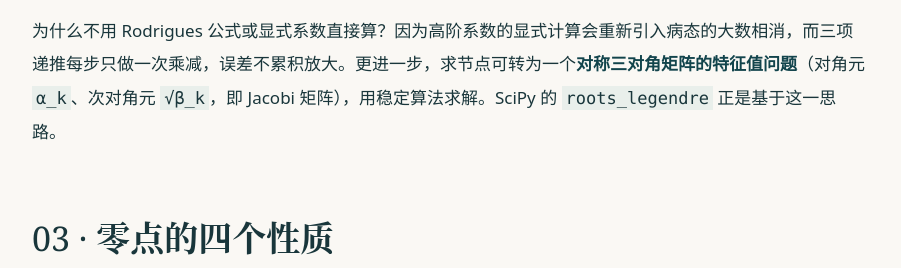
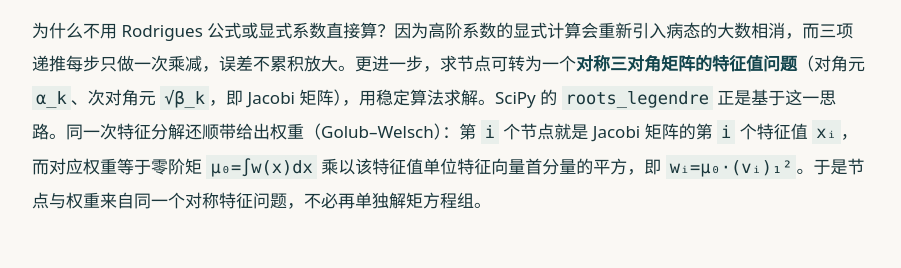
Before and after one commit to 1998x-stack/numerical-analysis-tutorial, a plain HTML site: page chapters/14.html in a window 1280 px wide. Shown: the part 2539-2807 px from the top of the page, without its empty margins (284-1185 px from the left). Drawn offline with Linux system fonts and the light colour scheme.

Commit message:
docs(numerical-analysis-tutorial): document Golub-Welsch weights from first eigenvector in ch14

```diff
--- a/chapters/14.html
+++ b/chapters/14.html
@@ -47,7 +47,7 @@
 <tr><td>Laguerre Lₖ</td><td>[0,∞)</td><td>e^{−x}</td><td>2k+1</td><td>k²</td></tr>
 <tr><td>Hermite Hₖ</td><td>(−∞,∞)</td><td>e^{−x²}</td><td>0</td><td>k/2</td></tr>
 </table>
-<p>为什么不用 Rodrigues 公式或显式系数直接算？因为高阶系数的显式计算会重新引入病态的大数相消，而三项递推每步只做一次乘减，误差不累积放大。更进一步，求节点可转为一个<strong>对称三对角矩阵的特征值问题</strong>（对角元 <code>α_k</code>、次对角元 <code>√β_k</code>，即 Jacobi 矩阵），用稳定算法求解。SciPy 的 <code>roots_legendre</code> 正是基于这一思路。</p>
+<p>为什么不用 Rodrigues 公式或显式系数直接算？因为高阶系数的显式计算会重新引入病态的大数相消，而三项递推每步只做一次乘减，误差不累积放大。更进一步，求节点可转为一个<strong>对称三对角矩阵的特征值问题</strong>（对角元 <code>α_k</code>、次对角元 <code>√β_k</code>，即 Jacobi 矩阵），用稳定算法求解。SciPy 的 <code>roots_legendre</code> 正是基于这一思路。同一次特征分解还顺带给出权重（Golub–Welsch）：第 <code>i</code> 个节点就是 Jacobi 矩阵的第 <code>i</code> 个特征值 <code>xᵢ</code>，而对应权重等于零阶矩 <code>μ₀=∫w(x)dx</code> 乘以该特征值单位特征向量首分量的平方，即 <code>wᵢ=μ₀·(vᵢ)₁²</code>。于是节点与权重来自同一个对称特征问题，不必再单独解矩方程组。</p>
 </section>
 <section id="zeros" aria-labelledby="zeros-heading">
 <h2 id="zeros-heading">03 · 零点的四个性质</h2>
```
